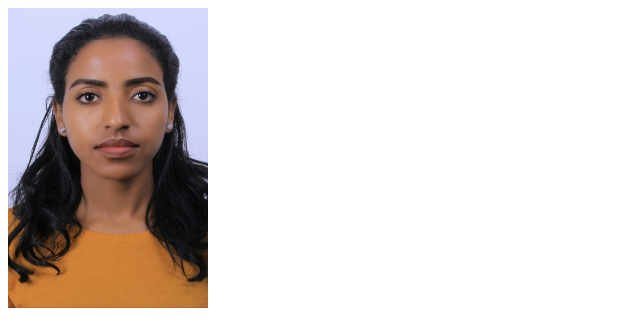
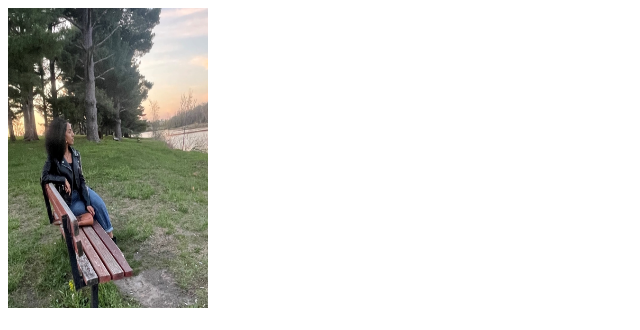
Before and after one commit to FretaT/FretaT.github.io, a plain HTML site: page index.html in a window 1280 px wide. Shown: the top 330 px of the page, without its empty margins (0-640 px from the left). Drawn offline with Linux system fonts and the light colour scheme.

Commit message:
add new file

```diff
--- a/index.html
+++ b/index.html
@@ -18,7 +18,7 @@
 
 <body>
 
-    <img src="Frehiwet Tsegay.jpg" alt="profile" style="width:200px;height:300px;margin:0;">
+    <img src="Freta.jpeg" alt="profile" style="width:200px;height:300px;margin:0;">
 
     <h1> Frehiwet Tsegay </h1>
 
```
Also changed, not shown: Frehiwet Tsegay.jpg (deleted), Freta.jpeg (added).
